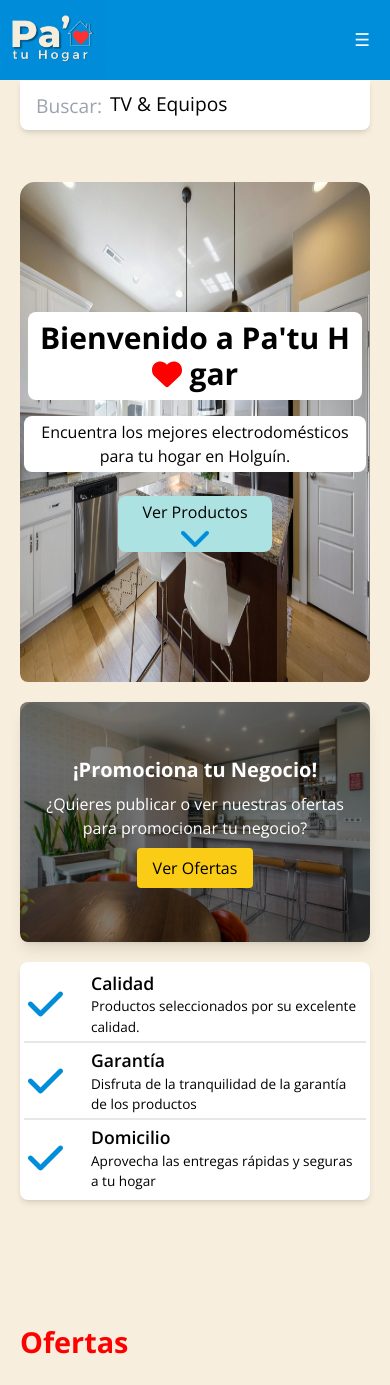
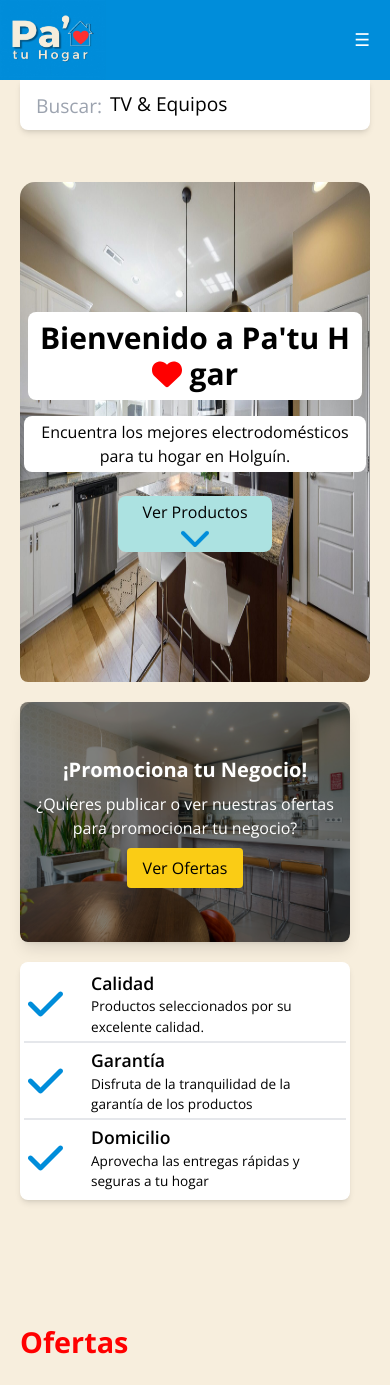
Before and after one commit to JoseFuentes-Dev/pa-tuhogar-app, a React (Vite) app: page / in a window 390 px wide. Shown: the top 1385 px of the page. Built offline with nearby package versions, Linux system fonts and the light colour scheme.

Commit message:
arreglando el responsive de la seccion de promocion

```diff
--- a/src/App.jsx
+++ b/src/App.jsx
@@ -27,9 +27,9 @@ function App() {
      <main className='px-5 xl:px-20'>
      <SearchBar />
 
-     <div className=' flex flex-col items-center md:items-start  my-5 mt-12  z-0 md:flex-row  w-full gap-5  '  >
+     <div className=' flex flex-col items-center md:items-start  my-5 mt-12  z-0 md:flex-row  w-full gap-5 '  >
      <HeroSection />
-     <section className='flex flex-col md:h-[650px]  gap-5 z-0 w-full md:w-1/3' >
+     <section className='flex flex-col md:h-[650px]  gap-5 z-0 w-full md:w-1/3 pr-5' >
 
     <BusinessPromo />
      <Badges />
--- a/src/components/FeaturedProducts.jsx
+++ b/src/components/FeaturedProducts.jsx
@@ -12,7 +12,7 @@ const FeaturedProducts = () => {
         {productsdestacados.map((product) => (
           <div
             key={product.id}
-            className="bg-white rounded-lg shadow-md w-[320px] sm:w-[300px] md:w-full   "
+            className="bg-white rounded-lg shadow-md w-[320px] sm:w-[285px] md:w-full   "
             data-aos="fade-up"
             data-aos-duration="600"
           >
```
